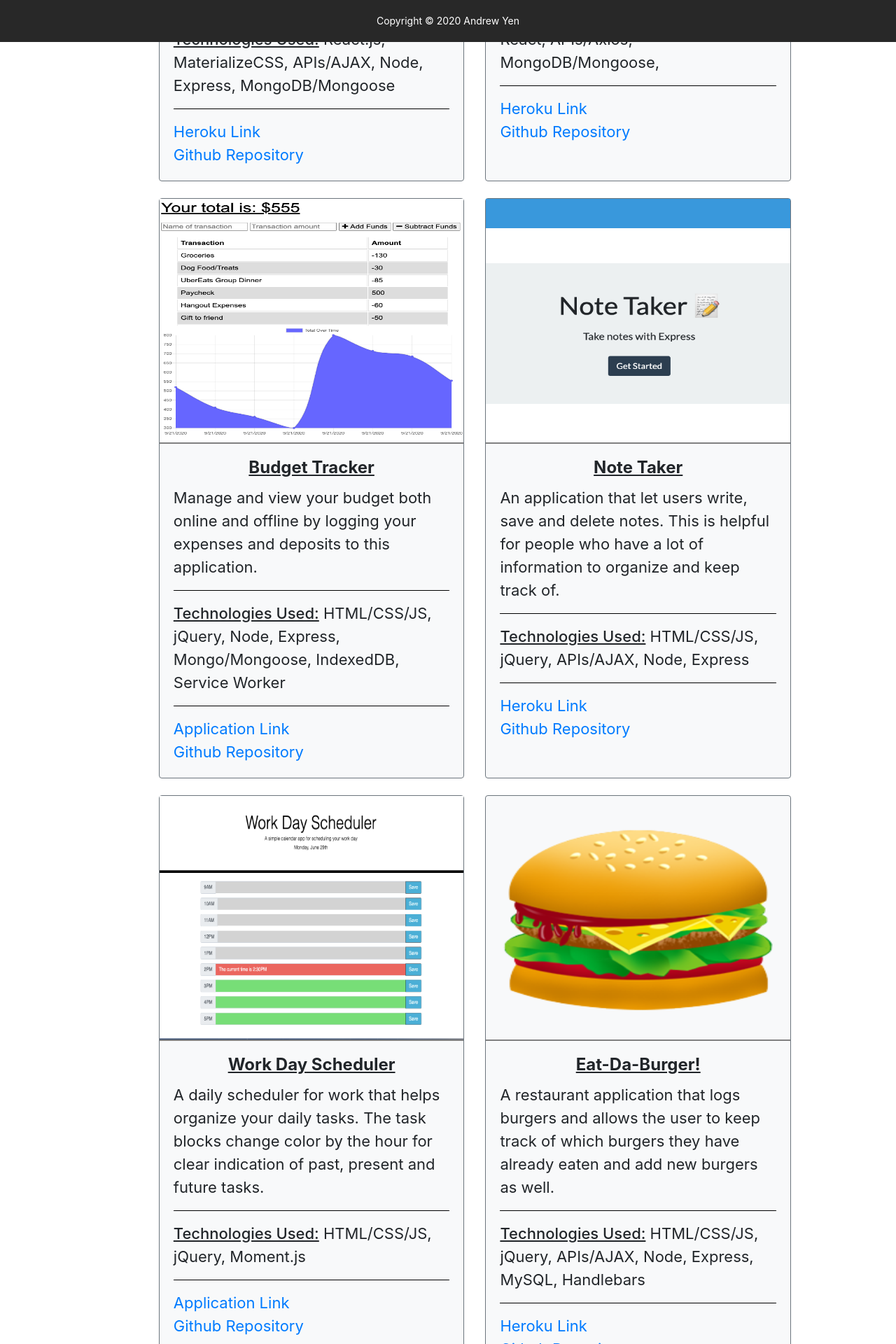
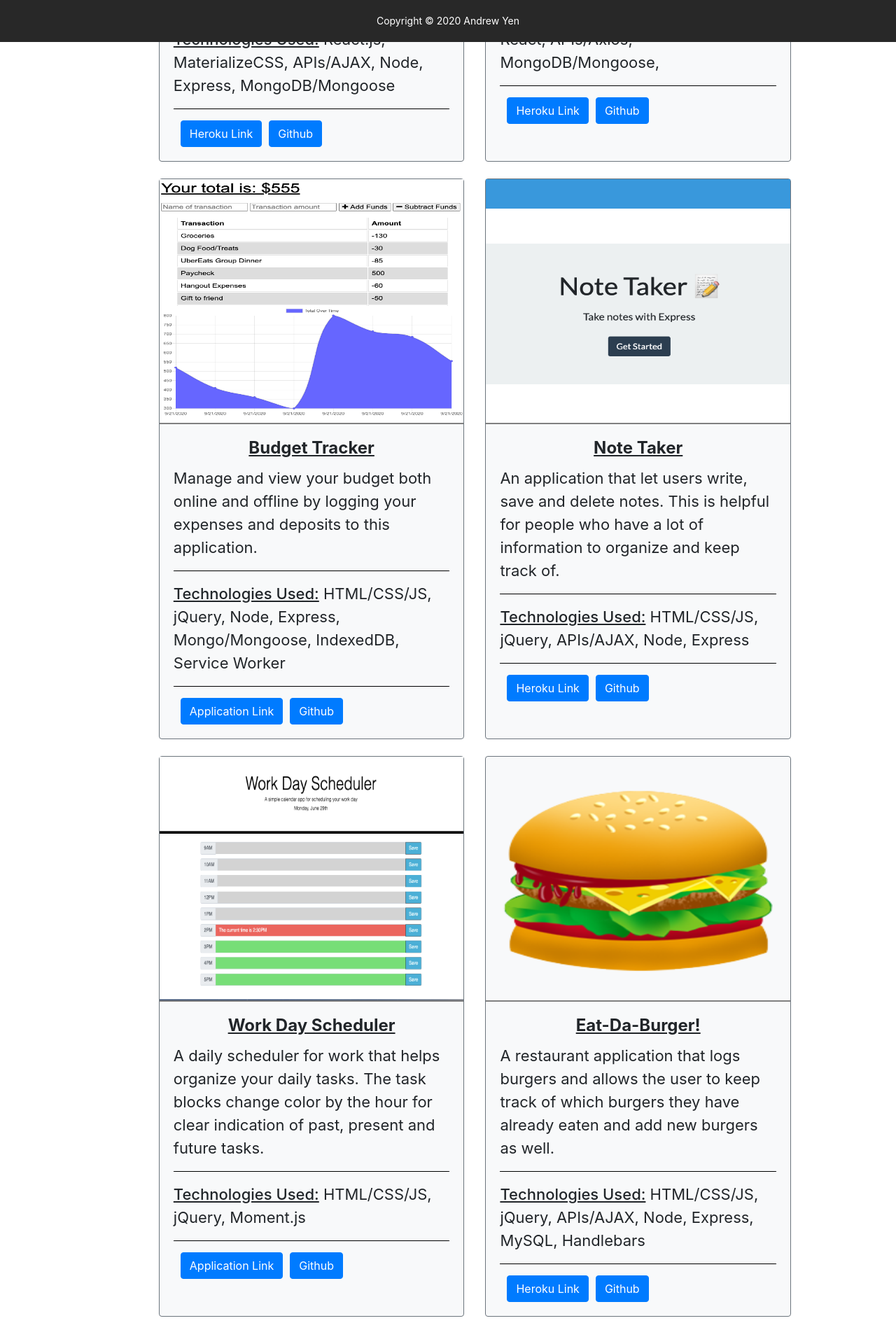
Before and after one commit to andrewyen64/react-portfolio, a React (Create React App) app: page /react-portfolio/portfolio in a window 1280 px wide. Shown: the part 740-2660 px from the top of the page at 70% size. Built offline with nearby package versions, Linux system fonts and the light colour scheme.

Commit message:
Remove hover class and add buttons to links

```diff
--- a/src/components/Nav/Nav.css
+++ b/src/components/Nav/Nav.css
@@ -19,7 +19,7 @@
 }
 
 .hover :hover {
-    color: rgb(0, 195, 255);
+    font-weight: bolder;
 }
 
 /* iPhone 6/7/8 & Galaxy S5 */
--- a/src/components/ProjectCards/ProjectCards.css
+++ b/src/components/ProjectCards/ProjectCards.css
@@ -34,16 +34,16 @@ hr {
     background-color: black;
 }
 
-.card a:visited {
-    color: rgb(0, 184, 184);
-}
-
 a:hover {
-    color: rgb(30, 37, 254);
+    font-weight: bolder;
 }
 
 .space {
     padding: 100px;
+}
+
+.btn {
+    margin-left: 10px;
 }
 
 /* iPad */
--- a/src/components/ProjectCards/ProjectCards.js
+++ b/src/components/ProjectCards/ProjectCards.js
@@ -29,13 +29,15 @@ function Projects() {
                 <span className="techTitle">Technologies Used:</span> React.js, MaterializeCSS, APIs/AJAX, Node, Express, MongoDB/Mongoose
                 <hr></hr>
                 <a href = "https://spotashow.herokuapp.com/"
+                className="btn btn-primary"
                 rel="noopener noreferrer"
                 target="_blank">Heroku Link
                 </a>
-                <br></br>
+
                 <a href = "https://github.com/monicarangel95/Project-2"
+                className="btn btn-primary"
                 rel="noopener noreferrer"
-                target="_blank">Github Repository
+                target="_blank">Github
                 </a>
               </p>
             </div>
@@ -55,13 +57,15 @@ function Projects() {
                 <span className="techTitle">Technologies Used:</span> HTML/CSS/JS, React, APIs/Axios, MongoDB/Mongoose,
                 <hr></hr>
                 <a href = "https://polar-savannah-18798.herokuapp.com/"
+                  className="btn btn-primary"
                   rel="noopener noreferrer"
                   target="_blank">Heroku Link
                   </a>
-                <br></br>
+
                 <a href = "https://github.com/andrewyen64/google-book-search-react"
+                className="btn btn-primary"
                 rel="noopener noreferrer"
-                target="_blank">Github Repository
+                target="_blank">Github
                 </a>
               </p>
             </div>
@@ -84,13 +88,15 @@ function Projects() {
                 <span className="techTitle">Technologies Used:</span> HTML/CSS/JS, jQuery, Node, Express, Mongo/Mongoose, IndexedDB, Service Worker
                 <hr></hr>
                 <a href = "https://shielded-fortress-42520.herokuapp.com/"
+                className="btn btn-primary"
                 rel="noopener noreferrer"
                 target="_blank">Application Link
                 </a>
-                <br></br>
+
                 <a href = "https://github.com/andrewyen64/budget-tracker-iDBPWA"
+                className="btn btn-primary"
                 rel="noopener noreferrer"
-                target="_blank">Github Repository
+                target="_blank">Github
                 </a>
               </p>
             </div>
@@ -109,13 +115,15 @@ function Projects() {
                 <span className="techTitle">Technologies Used:</span> HTML/CSS/JS, jQuery, APIs/AJAX, Node, Express
                 <hr></hr>
                 <a href = "https://damp-bastion-74766.herokuapp.com/"
+                className="btn btn-primary"
                 rel="noopener noreferrer"
                 target="_blank">Heroku Link
                 </a>
-                <br></br>
+
                 <a href = "https://github.com/andrewyen64/Note-Taker"
+                className="btn btn-primary"
                 rel="noopener noreferrer"
-                target="_blank">Github Repository
+                target="_blank">Github
                 </a>
               </p>
             </div>
@@ -139,13 +147,15 @@ function Projects() {
                 <span className="techTitle">Technologies Used:</span> HTML/CSS/JS, jQuery, Moment.js
                 <hr></hr>
                 <a href = "https://andrewyen64.github.io/work-day-scheduler/"
+                className="btn btn-primary"
                 rel="noopener noreferrer"
                 target="_blank">Application Link
                 </a>
-                <br></br>
+
                 <a href = "https://github.com/andrewyen64/work-day-scheduler"
+                className="btn btn-primary"
                 rel="noopener noreferrer"
-                target="_blank">Github Repository
+                target="_blank">Github
                 </a>
               </p>
             </div>
@@ -164,13 +174,15 @@ function Projects() {
                 <span className="techTitle">Technologies Used:</span> HTML/CSS/JS, jQuery, APIs/AJAX, Node, Express, MySQL, Handlebars
                 <hr></hr>
                 <a href = "https://safe-dusk-87669.herokuapp.com/"
+                className="btn btn-primary"
                 rel="noopener noreferrer"
                 target="_blank">Heroku Link
                 </a>
-                <br></br>
+
                 <a href = "https://github.com/andrewyen64/burger"
+                className="btn btn-primary"
                 rel="noopener noreferrer"
-                target="_blank">Github Repository
+                target="_blank">Github
                 </a>
               </p>
             </div>
```
